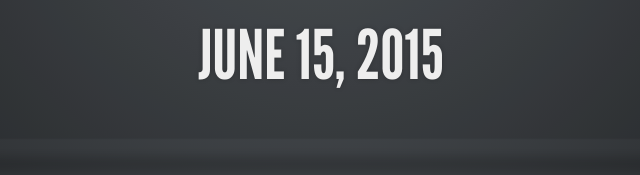
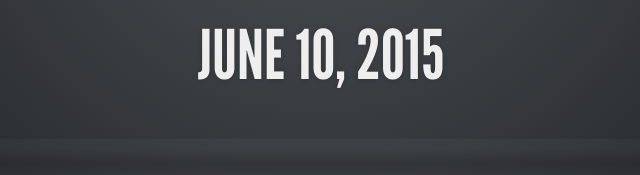
Before and after one commit to TammoR/slides, a website: page index.html in a window 1280 px wide. Shown: the part 573-748 px from the top of the page, 319-959 px from the left. Drawn offline with nearby package versions, Linux system fonts and the light colour scheme; some packages are replaced by stand-ins of ours.

Commit message:
presentation update

```diff
--- a/index.html
+++ b/index.html
@@ -28,7 +28,7 @@
 <h1>eQTL Analysis in Apache SPARK</h1>
 <h2>Tammo Rukat</h2>
 <h2><a href="mailto:tammorukat@gmail.com">tammorukat@gmail.com</a></h2>
-<h2>June 15, 2015</h2>
+<h2>June 10, 2015</h2>
 </section>
 <section id="table-of-contents">
 <div id="table-of-contents">
```
Also changed, not shown: 1 other file.
